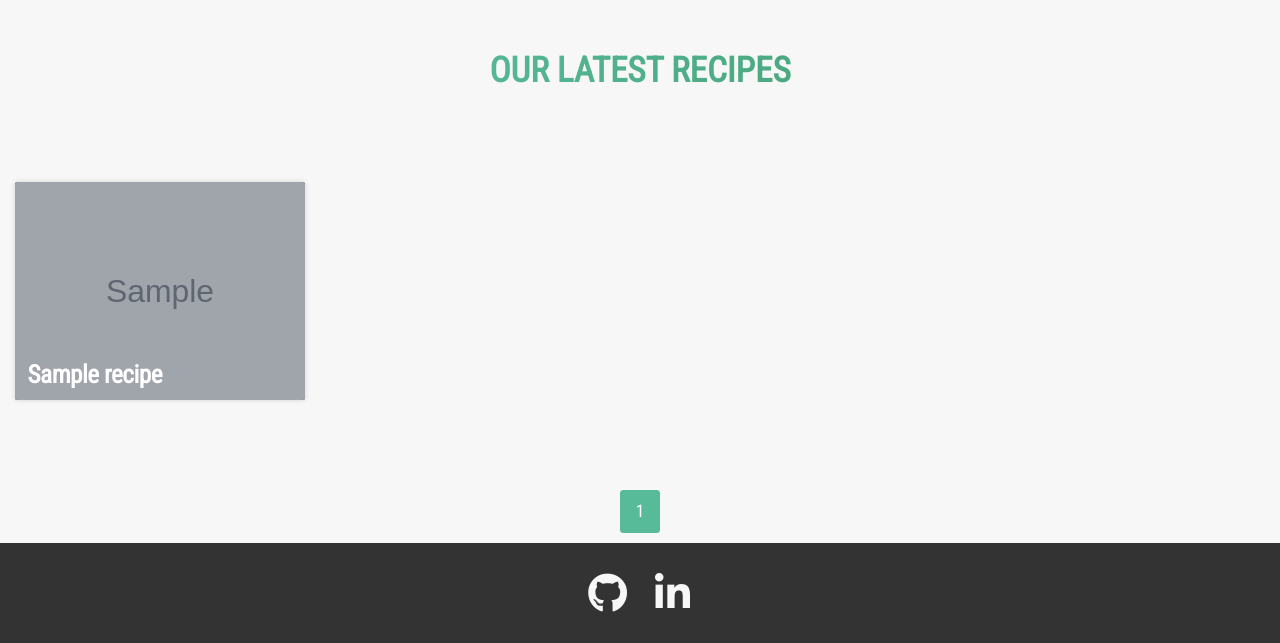
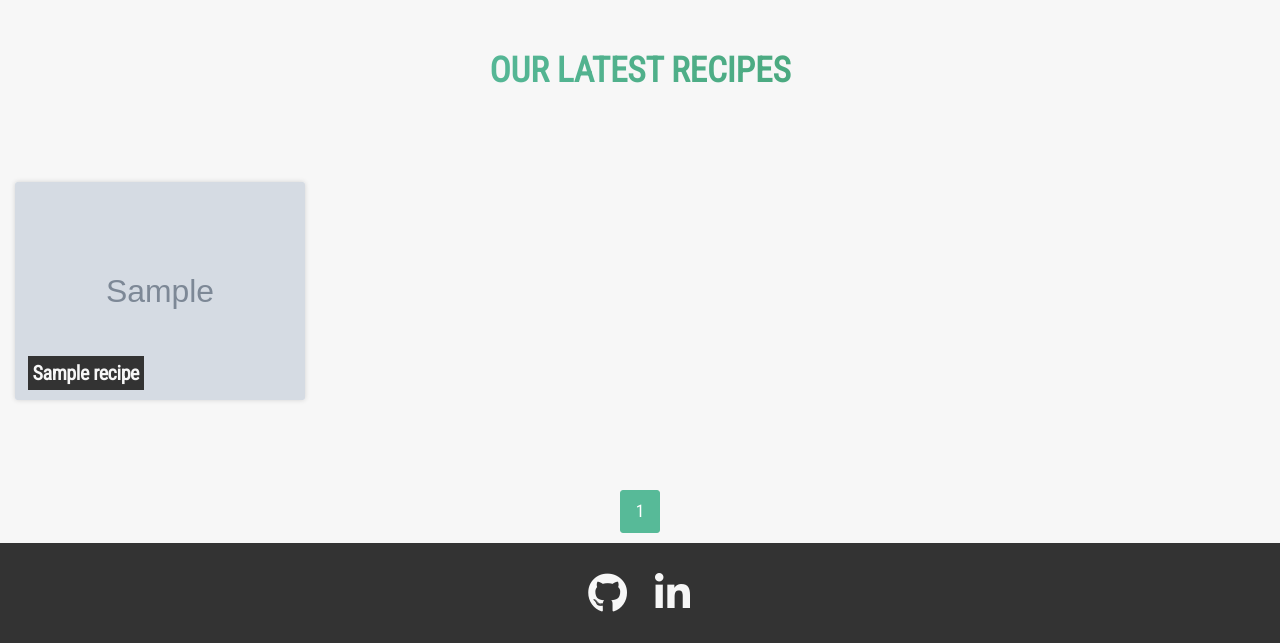
Before and after one commit to andreasdk/dcd-recipes, a Flask app: page / in a window 1280 px wide. Shown: the part 680-1323 px from the top of the page. Run offline with Flask 2, Linux system fonts and the light colour scheme; grey boxes marked "Sample" are stand-in pictures; a database or web service that is not in the repository returns one stand-in record (values such as "Sample title"); some libraries are stand-ins or nearby versions.

Commit message:
removed card img opacity, card bg-color. added card text bg color and padding

```diff
--- a/whisk/static/css/style.css
+++ b/whisk/static/css/style.css
@@ -514,7 +514,6 @@ label {
 }
 
 .card_recipe {
-  background-color: #040304;
   box-shadow: 0 0 5px rgba(0, 0, 0, 0.15);
   color: #fff;
   font-family: var(--primaryfont);
@@ -532,18 +531,19 @@ label {
   top: 0;
 }
 
-.card_img {
-  opacity: 0.75;
-}
+
 
 .card_title {
   bottom: 0;
-  font-size:2.5rem;
+  color: var(--grey-color-light-1);
+  font-size:2rem;
   font-weight: 800;
   letter-spacing: -0.4px;
   margin-bottom: 1rem;
   position: absolute;
   z-index: 1;
+  background-color: var(--grey-color-dark-3);
+  padding: .5rem;
 }
 
 /**Single Recipe Page**/
```
